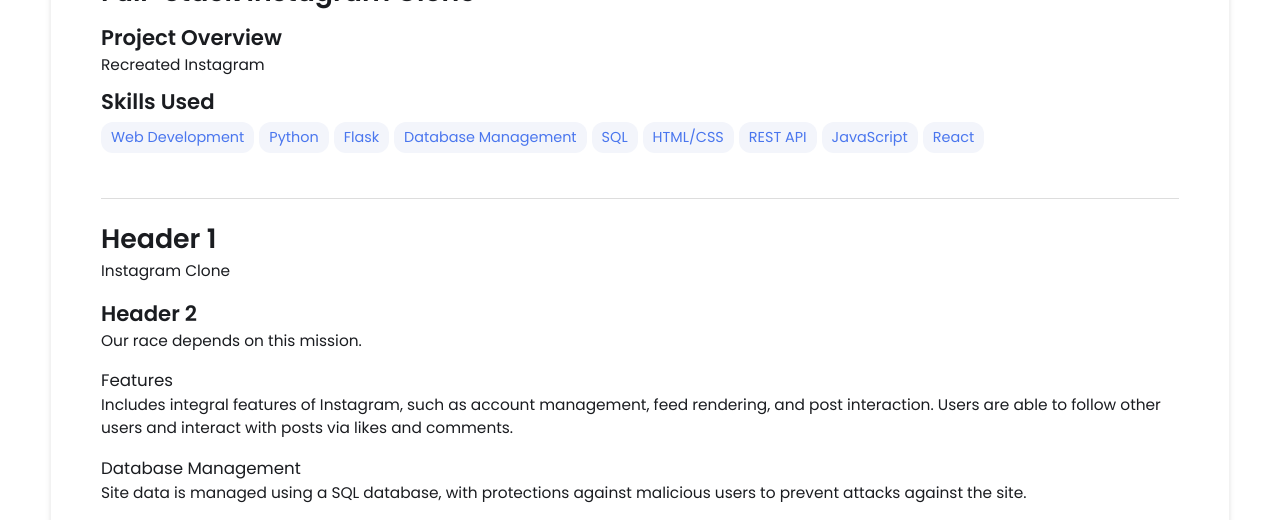
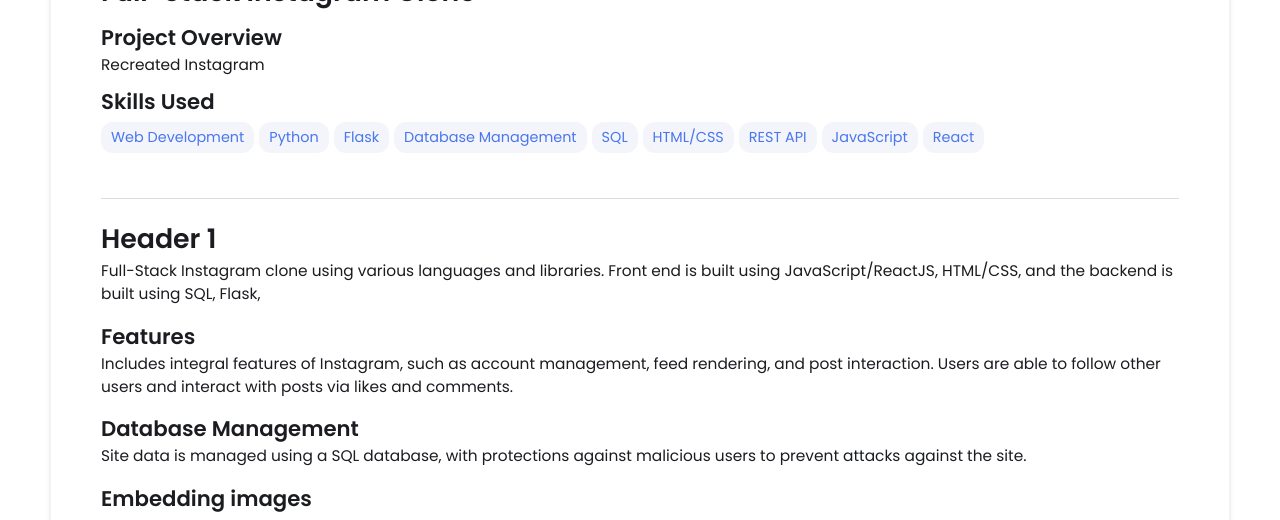
Before and after one commit to megan-chow/megan-chow.github.io, a Jekyll site: the page built from _projects/instagram/index.md, in a window 1280 px wide and 1400 px high, scrolled down 535 px, cut to the strip 0-520 px from the top of the window. Built offline with Jekyll 4.4.1, drawn with Linux system fonts in a browser that asks for light colours; some of the changed text lies outside the part shown.

```diff
--- a/_projects/instagram/index.md
+++ b/_projects/instagram/index.md
@@ -18,12 +18,10 @@ main-image: /sonos.png
 
 ---
 # Header 1
-Instagram Clone
-## Header 2
-Our race depends on this mission.
-### Features
+Full-Stack Instagram clone using various languages and libraries. Front end is built using JavaScript/ReactJS, HTML/CSS, and the backend is built using SQL, Flask,
+## Features
 Includes integral features of Instagram, such as account management, feed rendering, and post interaction. Users are able to follow other users and interact with posts via likes and comments.
-### Database Management
+## Database Management
 Site data is managed using a SQL database, with protections against malicious users to prevent attacks against the site.
 
 
```
Also changed, not shown: other parts of _projects/instagram/index.md (+1 -1 lines), _projects/mooving-up/index.md (+2 -2 lines).
